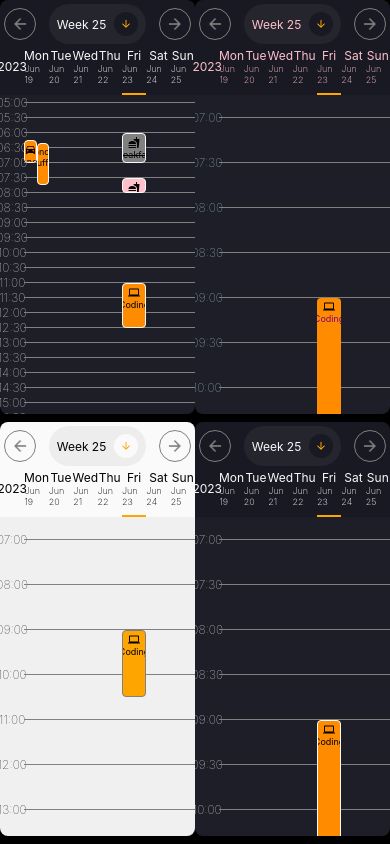
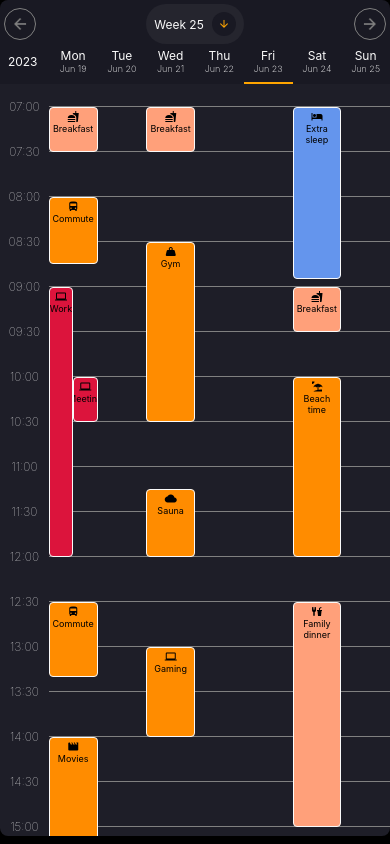
Before and after one commit to emilje/react-native-weekly-view, a React Native app: screen / in a window 390 px wide. Built offline with nearby package versions, Linux system fonts and the light colour scheme.

Commit message:
Added images.

```diff
--- a/App.tsx
+++ b/App.tsx
@@ -1,5 +1,5 @@
 import React from "react";
-import { SafeAreaView, View } from "react-native";
+import { SafeAreaView, StatusBar, View } from "react-native";
 import WeeklyView from "./src/WeeklyView";
 import { MaterialCommunityIcons } from "@expo/vector-icons";
 import { calendarEvent } from "./src/types";
@@ -7,42 +7,121 @@ import { calendarEvent } from "./src/types";
 const EVENTS: calendarEvent[] = [
   {
     id: 1,
-    isoStart: "2023-06-23T07:00:00.000+03:00",
-    isoEnd: "2023-06-23T08:00:00.000+03:00",
+    isoStart: "2023-06-19T07:00:00.000+03:00",
+    isoEnd: "2023-06-19T07:30:00.000+03:00",
     name: "Breakfast",
     icon: <MaterialCommunityIcons name="food" size={12} />,
-    disabled: true,
+    color:"lightsalmon",
+    disabled: false,
   },
   {
     id: 2,
-    isoStart: "2023-06-23T08:30:00.000+03:00",
-    isoEnd: "2023-06-23T09:00:00.000+03:00",
-    name: "Lunch",
-    icon: <MaterialCommunityIcons name="food" size={12} />,
-    color: "pink",
+    isoStart: "2023-06-19T08:00:00.000+03:00",
+    isoEnd: "2023-06-19T08:45:00.000+03:00",
+    name: "Commute",
+    icon: <MaterialCommunityIcons name="bus" size={12} />,
     disabled: false,
   },
   {
     id: 3,
-    isoStart: "2023-06-23T12:00:00.000+03:00",
-    isoEnd: "2023-06-23T13:30:00.000+03:00",
-    name: "Coding",
+    isoStart: "2023-06-19T09:00:00.000+03:00",
+    isoEnd: "2023-06-19T12:00:00.000+03:00",
+    name: "Work",
+    icon: <MaterialCommunityIcons name="laptop" size={12} />,
+    color:"crimson",
+    disabled: false,
+  },
+  {
+    id: 4,
+    isoStart: "2023-06-19T10:00:00.000+03:00",
+    isoEnd: "2023-06-19T10:30:00.000+03:00",
+    name: "Meeting",
+    color:"crimson",
     icon: <MaterialCommunityIcons name="laptop" size={12} />,
     disabled: false,
   },
   {
-    id: 4,
-    isoStart: "2023-06-19T07:15:00.000+03:00",
-    isoEnd: "2023-06-19T08:00:00.000+03:00",
-    name: "Monday stuff",
-    icon: <MaterialCommunityIcons name="car" size={12} />,
+    id: 5,
+    isoStart: "2023-06-19T12:30:00.000+03:00",
+    isoEnd: "2023-06-19T13:20:00.000+03:00",
+    name: "Commute",
+    icon: <MaterialCommunityIcons name="bus" size={12} />,
     disabled: false,
   },
   {
-    id: 5,
-    isoStart: "2023-06-19T07:20:00.000+03:00",
-    isoEnd: "2023-06-19T08:45:00.000+03:00",
-    name: "Monday stuff 2",
+    id: 6,
+    isoStart: "2023-06-19T14:00:00.000+03:00",
+    isoEnd: "2023-06-19T15:30:00.000+03:00",
+    name: "Movies",
+    icon: <MaterialCommunityIcons name="movie" size={12} />,
+    disabled: false,
+  },
+  {
+    id: 7,
+    isoStart: "2023-06-21T07:00:00.000+03:00",
+    isoEnd: "2023-06-21T07:30:00.000+03:00",
+    name: "Breakfast",
+    icon: <MaterialCommunityIcons name="food" size={12} />,
+    color:"lightsalmon",
+    disabled: false,
+  },
+  {
+    id: 8,
+    isoStart: "2023-06-21T08:30:00.000+03:00",
+    isoEnd: "2023-06-21T10:30:00.000+03:00",
+    name: "Gym",
+    icon: <MaterialCommunityIcons name="weight" size={12} />,
+    disabled: false,
+  },
+  {
+    id: 9,
+    isoStart: "2023-06-21T11:15:00.000+03:00",
+    isoEnd: "2023-06-21T12:00:00.000+03:00",
+    name: "Sauna",
+    icon: <MaterialCommunityIcons name="cloud" size={12} />,
+    disabled: false,
+  },
+  {
+    id: 10,
+    isoStart: "2023-06-21T13:00:00.000+03:00",
+    isoEnd: "2023-06-21T14:00:00.000+03:00",
+    name: "Gaming",
+    icon: <MaterialCommunityIcons name="laptop" size={12} />,
+    disabled: false,
+  },
+  {
+    id: 11,
+    isoStart: "2023-06-24T09:00:00.000+03:00",
+    isoEnd: "2023-06-24T09:30:00.000+03:00",
+    name: "Breakfast",
+    icon: <MaterialCommunityIcons name="food" size={12} />,
+    color:"lightsalmon",
+    disabled: false,
+  },
+  {
+    id: 12,
+    isoStart: "2023-06-24T10:00:00.000+03:00",
+    isoEnd: "2023-06-24T12:00:00.000+03:00",
+    name: "Beach time",
+    icon: <MaterialCommunityIcons name="beach" size={12} />,
+    disabled: false,
+  },
+  {
+    id: 13,
+    isoStart: "2023-06-24T12:30:00.000+03:00",
+    isoEnd: "2023-06-24T15:00:00.000+03:00",
+    name: "Family dinner",
+    icon: <MaterialCommunityIcons name="food-fork-drink" size={12} />,
+    color:"lightsalmon",
+    disabled: false,
+  },
+  {
+    id: 14,
+    isoStart: "2023-06-24T07:00:00.000+03:00",
+    isoEnd: "2023-06-24T08:55:00.000+03:00",
+    name: "Extra sleep",
+    icon: <MaterialCommunityIcons name="bed" size={12} />,
+    color:"cornflowerblue",
     disabled: false,
   },
 ];
@@ -50,27 +129,26 @@ const EVENTS: calendarEvent[] = [
 export default function App() {
   return (
     <SafeAreaView style={{ flex: 1, backgroundColor: "black" }}>
+      <StatusBar barStyle={"light-content"} />
       <View style={{ flex: 1, flexDirection: "row" }}>
         <View style={{ flex: 1 }}>
           <WeeklyView
-            timetableStartHour={5}
-            intervalHeight={15}
-            timezone="Europe/Zagreb"
+            timezone="Europe/Helsinki"
             events={EVENTS}
             onEventPress={(event: calendarEvent) => {
               console.log("Pressed", event);
             }}
           />
-          <WeeklyView
+          {/* <WeeklyView
             intervalLengthMinutes={60}
             theme="light"
             events={EVENTS}
             onEventPress={(event: calendarEvent) => {
               console.log("Pressed", event);
             }}
-          />
+          /> */}
         </View>
-        <View style={{ flex: 1 }}>
+        {/* <View style={{ flex: 1 }}>
           <WeeklyView
             theme="dark"
             style={{ headerTextColor: "pink", timetableTextColor: "lightblue" }}
@@ -86,7 +164,7 @@ export default function App() {
               console.log("Pressed", event);
             }}
           />
-        </View>
+        </View> */}
       </View>
     </SafeAreaView>
   );
```
Also changed, not shown: images/1.png (added), 1 other file (tests, documents, lock files or other folders).
